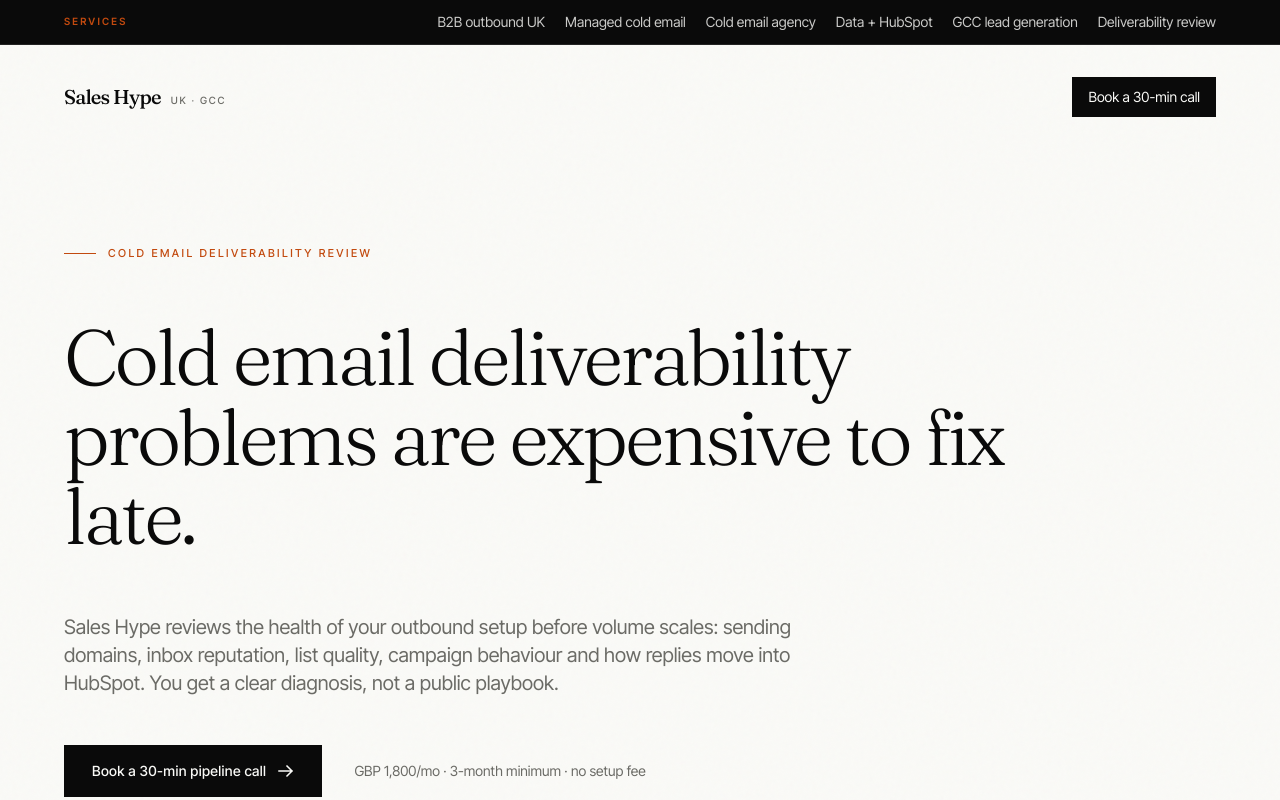
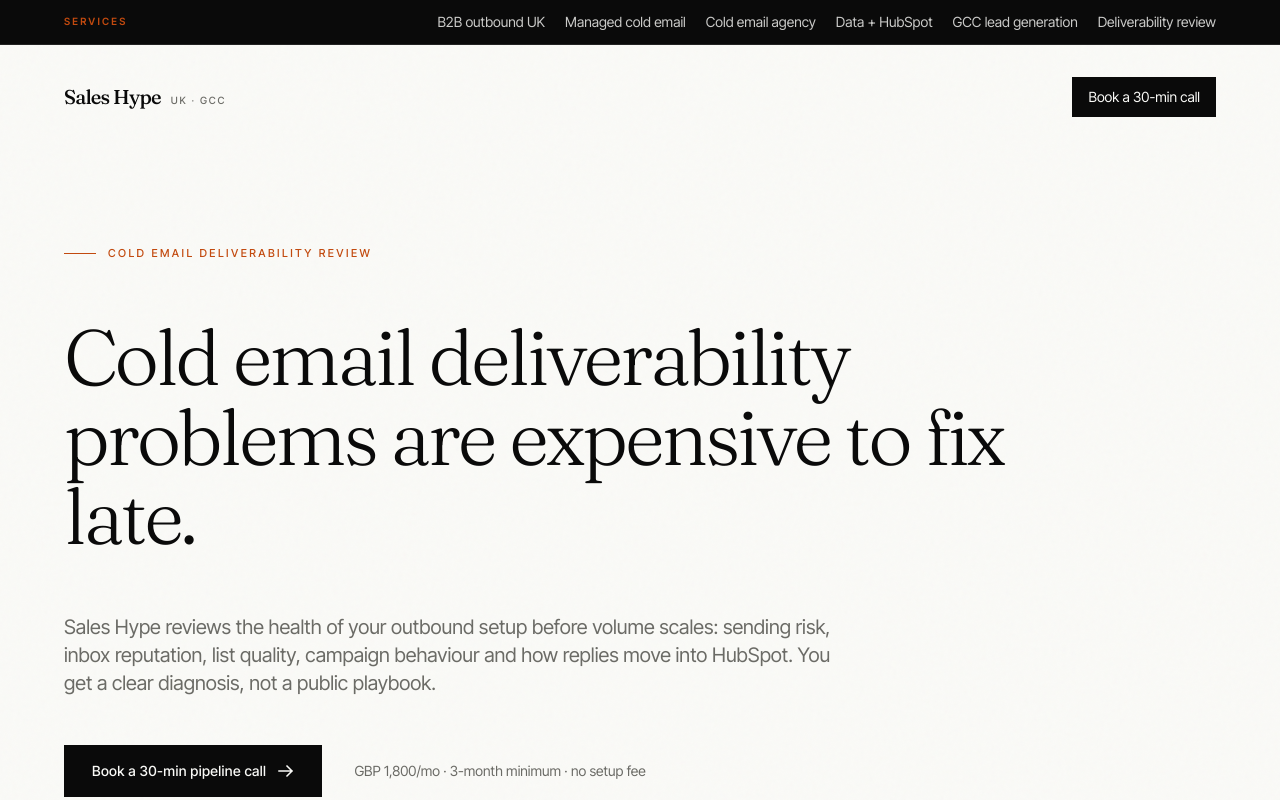
Before and after one commit to tareq-arch/saleshype-site, a Next.js app: page /cold-email-deliverability-checklist in a window 1280 px wide. Shown: the top 800 px of the page. Built offline with nearby package versions, Linux system fonts and the light colour scheme.

Commit message:
Keep deliverability diagnostic less specific

```diff
--- a/app/cold-email-deliverability-checklist/page.tsx
+++ b/app/cold-email-deliverability-checklist/page.tsx
@@ -12,7 +12,7 @@ export default function Page() {
     <SeoLandingPage
       eyebrow="Cold email deliverability review"
       title="Cold email deliverability problems are expensive to fix late."
-      description="Sales Hype reviews the health of your outbound setup before volume scales: sending domains, inbox reputation, list quality, campaign behaviour and how replies move into HubSpot. You get a clear diagnosis, not a public playbook."
+      description="Sales Hype reviews the health of your outbound setup before volume scales: sending risk, inbox reputation, list quality, campaign behaviour and how replies move into HubSpot. You get a clear diagnosis, not a public playbook."
       primaryKeyword="cold email deliverability checklist"
       supportingKeywords={["cold email deliverability consultant", "cold email infrastructure review", "cold email warm up", "protect main domain cold email"]}
       sections={[
@@ -20,7 +20,7 @@ export default function Page() {
         { title: "Diagnose reputation before scaling", body: "Deliverability is not one switch. It is the combined effect of sending history, authentication, list quality, copy patterns, volume, replies and complaints. We look for the weak points before they become expensive." },
         { title: "Measure commercial signal, not vanity metrics", body: "Outbound only matters if it creates useful conversations. We focus on reply quality, meeting flow and pipeline movement rather than inflated open-rate dashboards." },
       ]}
-      bullets={["Review of sending domain and inbox risk", "Checks for avoidable authentication and reputation problems", "Assessment of list quality before launch", "Review of campaign behaviour and early volume risk", "HubSpot reply-routing and ownership review", "Plain-English diagnosis of what should be fixed first", "Managed outbound setup available for teams that want it handled", "Built for B2B founders selling into the UK and GCC"]}
+      bullets={["Review of sending and inbox risk", "Checks for avoidable authentication and reputation problems", "Assessment of list quality before launch", "Review of campaign behaviour and early volume risk", "HubSpot reply-routing and ownership review", "Plain-English diagnosis of what should be fixed first", "Managed outbound setup available for teams that want it handled", "Built for B2B founders selling into the UK and GCC"]}
       faqs={[
         { question: "Is this a public cold email setup guide?", answer: "No. This page explains the risks we look for and the outcome of the service. The detailed operating process stays inside Sales Hype client work." },
         { question: "Why does deliverability matter before outbound starts?", answer: "If the sending setup is wrong, a good offer can still land in spam. Fixing the foundations before launch protects your brand and gives the campaign a fair chance to produce replies." },
```
